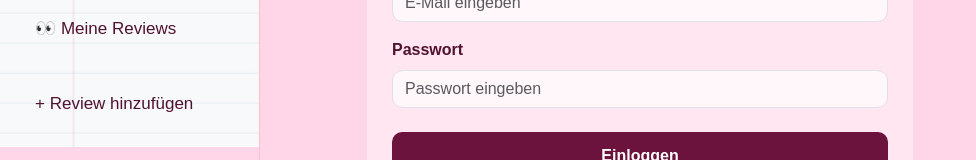
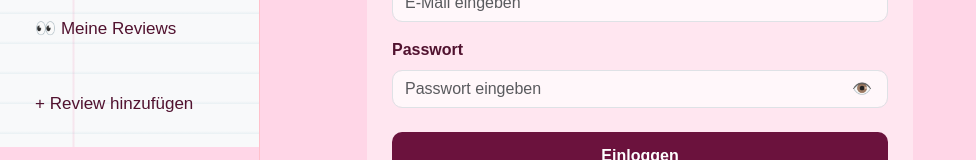
Before and after one commit to DaniaM16/foodiefeed-frontend, an Angular app: page /login in a window 1280 px wide. Shown: the part 196-356 px from the top of the page, without its empty margins (0-976 px from the left). Built offline with nearby package versions, Linux system fonts and the light colour scheme.

Commit message:
Passwortanzeige ergänzt

```diff
--- a/src/app/login/login.css
+++ b/src/app/login/login.css
@@ -30,3 +30,17 @@
 .login-button:hover {
     background-color: #85194d;
 }
+
+.password-field {
+    position: relative;
+}
+
+.password-eye {
+    position: absolute;
+    right: 10px;
+    top: 50%;
+    transform: translateY(-50%);
+    border: none;
+    background: transparent;
+    cursor: pointer;
+}
--- a/src/app/login/login.html
+++ b/src/app/login/login.html
@@ -21,11 +21,20 @@
 
             <div class="mb-4">
                 <label for="password" class="form-label">Passwort</label>
-                <input type="password"
+                <div class="password-field">
+                <input
+                [type]="showPassword ? 'text' : 'password' "
                 id="password"
                 class="form-control"
                 formControlName="passwordControl"
                 placeholder="Passwort eingeben">
+
+                <button
+                type="button"
+                class="password-eye"
+                (click)="showPassword = !showPassword"> 👁️
+            </button>
+            </div>
             </div>
 
             @if (form.controls.passwordControl.touched && form.controls.passwordControl.invalid) {
--- a/src/app/login/login.ts
+++ b/src/app/login/login.ts
@@ -27,6 +27,7 @@ export class Login {
   });
 
   errorMessage = '';
+  showPassword = false;
 
 
   async login() {
--- a/src/app/register/register.css
+++ b/src/app/register/register.css
@@ -32,3 +32,17 @@
 .login-button:hover {
     background-color: #76123f;
 }
+
+.password-field {
+    position: relative;
+}
+
+.password-eye {
+    position: absolute;
+    right: 10px;
+    top: 50%;
+    transform: translateY(-50%);
+    border: none;
+    background: transparent;
+    cursor: pointer;
+}
--- a/src/app/register/register.html
+++ b/src/app/register/register.html
@@ -25,11 +25,21 @@
                     <div class="mb-4">
                         <label for="password" class="form-label">Passwort</label>
 
-                        <input type="password"
+                        <div class="password-field">
+
+                        <input
+                        [type]="showPassword ? 'text' : 'password'"
                         id="password"
                         class="form-control"
                         formControlName="passwordControl"
                         placeholder="Passwort eingeben">
+
+                        <button
+                        type="button"
+                        class="password-eye"
+                        (click)="showPassword = !showPassword">
+                    </button>
+                        </div>
                     </div>
 
                     @if (form.controls.passwordControl.touched && form.controls.passwordControl.invalid) {
--- a/src/app/register/register.ts
+++ b/src/app/register/register.ts
@@ -26,6 +26,7 @@ export class Register {
   private router: Router) {}
 
   errorMessage = '';
+  showPassword = false;
 
   async register() {
 
```
